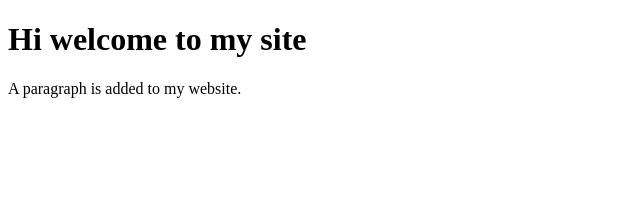
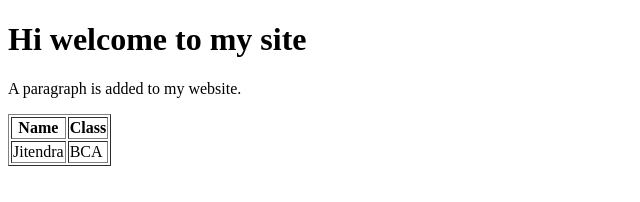
Before and after one commit to Jitendra1mp4/neog-zero-lesson2, a plain HTML site: page index.html in a window 1280 px wide. Shown: the whole page, without its empty margins (0-640 px from the left). Drawn offline with Linux system fonts and the light colour scheme.

Commit message:
A table is added

```diff
--- a/index.html
+++ b/index.html
@@ -9,5 +9,15 @@
 <body>
     <h1>Hi welcome to my site</h1>
     <p>A paragraph is added to my website.</p>
+    <table border="1">
+        <tr>
+            <th>Name</th>
+            <th>Class</th>
+            </tr>
+            <tr>
+                <td>Jitendra</td>
+                <td>BCA</td>
+            </tr>
+    </table>
 </body>
 </html>
```
